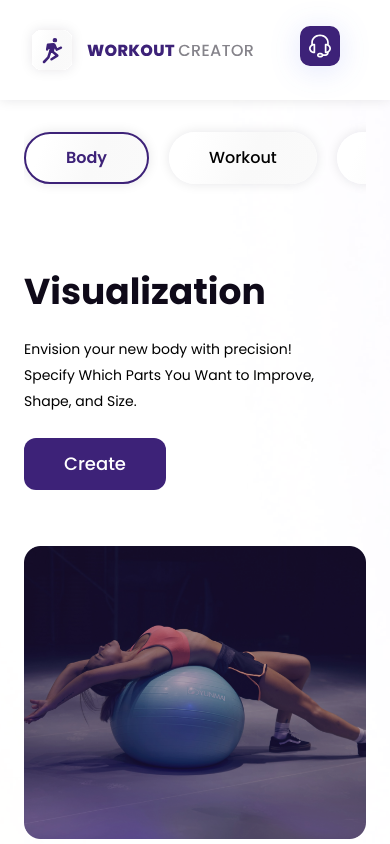
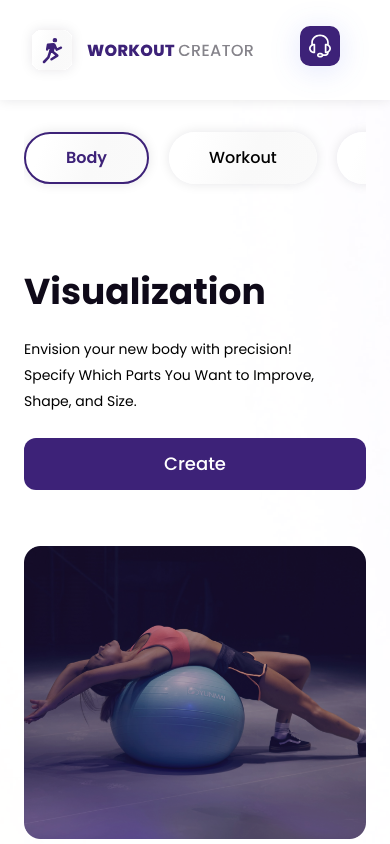
Before and after one commit to imran-farooq7/architectus, a Next.js app: page / in a window 390 px wide. Shown: the top 844 px of the page. Built offline with nearby package versions, Linux system fonts and the light colour scheme.

Commit message:
body button bug resolved

```diff
--- a/components/workout/body/BodyTab.tsx
+++ b/components/workout/body/BodyTab.tsx
@@ -27,7 +27,7 @@ const BodyTab = () => {
 						setModalContent("create");
 						setOpen(true);
 					}}
-					className="bg-[#3D2278] self-start font-medium text-lg text-white px-10 md:px-[4.35rem] py-3 rounded-xl"
+					className="bg-[#3D2278] self-stretch md:self-start font-medium text-lg text-white px-10 md:px-[4.35rem] py-3 rounded-xl"
 				>
 					Create
 				</button>
```
